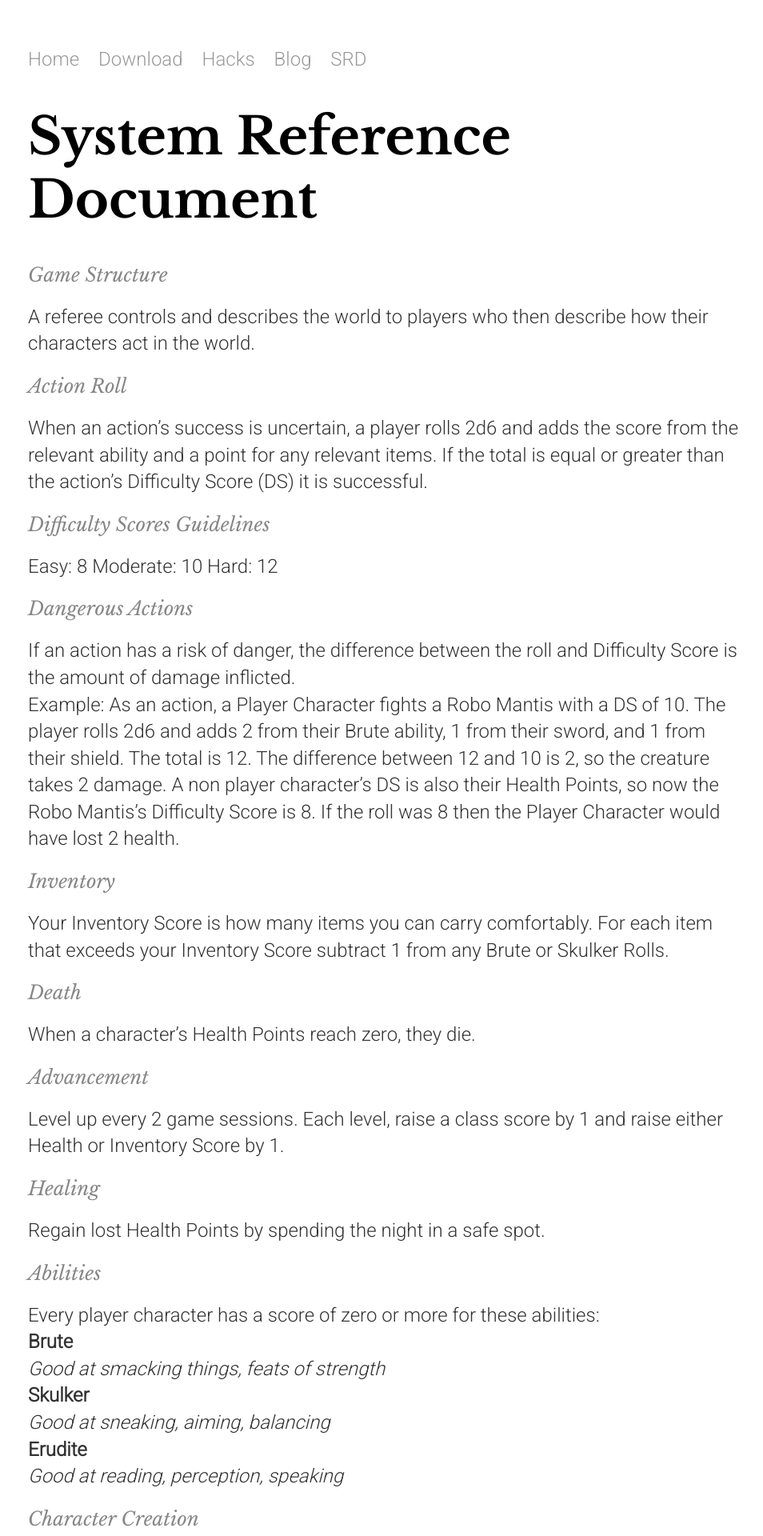
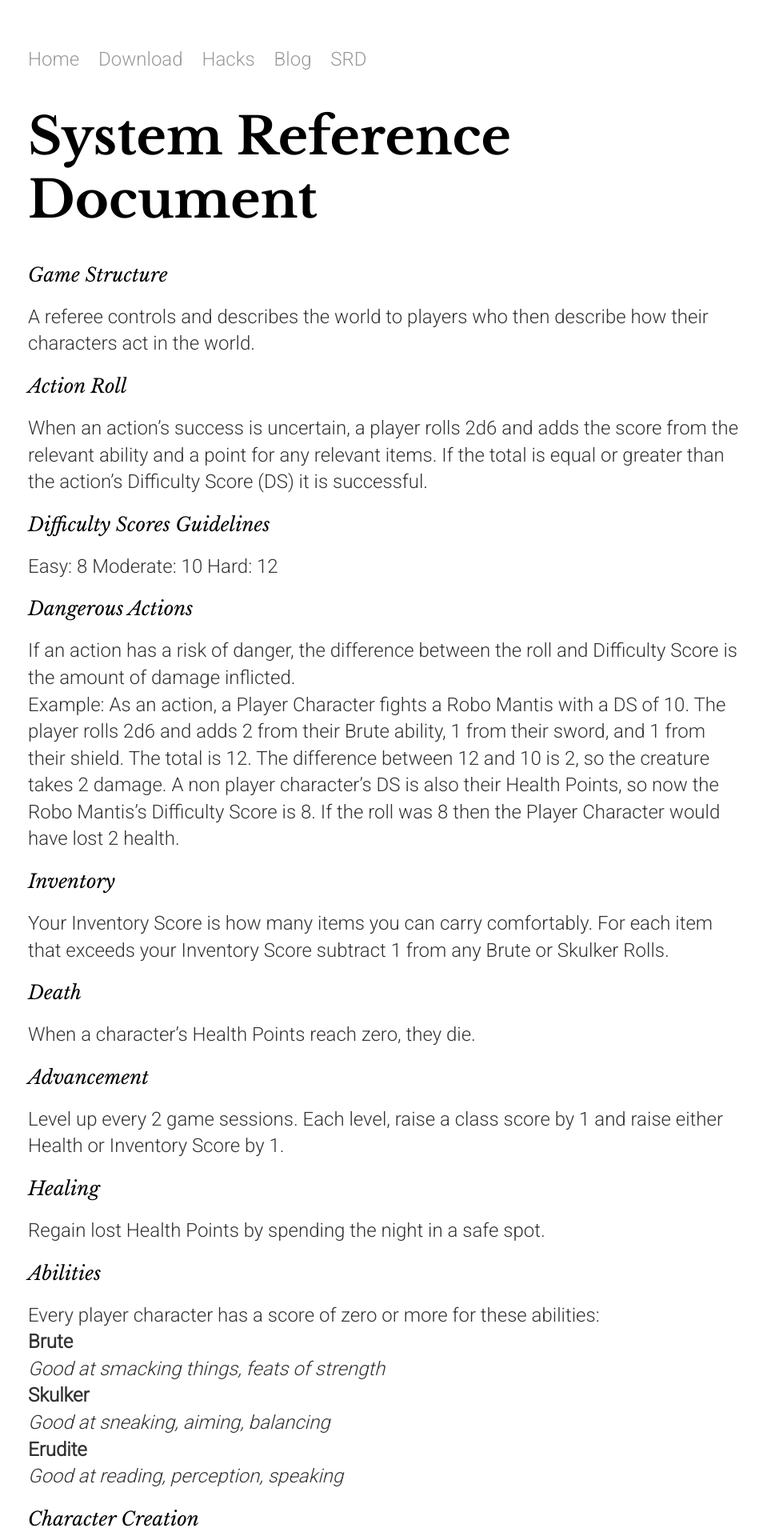
Before and after one commit to NateHPS/TunnelGoons, a Jekyll site: the page built from srd.html, in a window 1280 px wide. Shown: the top 1920 px of the page at 80% size, without its empty margins (157-1111 px from the left). Built offline with Jekyll 4.4.1, drawn with Linux system fonts in a browser that asks for light colours.

Commit message:
Update main.css

```diff
--- a/css/main.css
+++ b/css/main.css
@@ -32,7 +32,7 @@ h3 {
     font-family: 'Libre Baskerville', serif;
     font-weight: 400;
     font-style: italic;
-    color: #878787;
+    color: #000000;
 
 }
 
```
